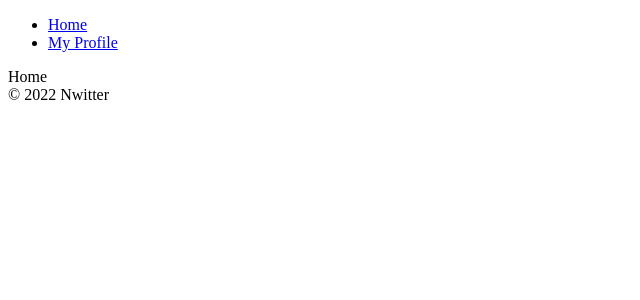
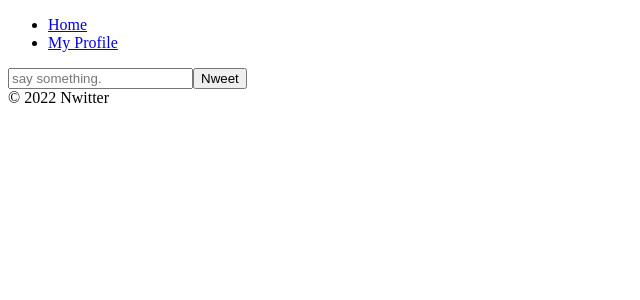
Before and after one commit to winkey83/nwitter_2022, a React (Create React App) app: page /#/ in a window 1280 px wide. Shown: the top 300 px of the page, without its empty margins (0-640 px from the left). Built offline with nearby package versions, Linux system fonts and the light colour scheme; no server answers; sample sign-in values are in the browser's storage.

Commit message:
fire store

```diff
--- a/src/fbase.js
+++ b/src/fbase.js
@@ -1,5 +1,6 @@
 import { initializeApp } from "firebase/app";
 import { getAuth } from "firebase/auth";
+import { getFirestore } from "firebase/firestore"
 
 // Your web app's Firebase configuration
 const firebaseConfig = {
@@ -14,3 +15,4 @@ const firebaseConfig = {
 // Initialize Firebase
 const app = initializeApp(firebaseConfig);
 export const authService = getAuth(app);
+export const dbService = getFirestore(app);
--- a/src/routes/Home.js
+++ b/src/routes/Home.js
@@ -1,3 +1,34 @@
-import React from "react";
-const Home = () => <span>Home</span>;
+import { dbService } from "fbase";
+import { collection, addDoc } from "firebase/firestore/lite";
+import React, { useState } from "react";
+const Home = () => {
+    const [nweet, setNweet] = useState("");
+
+    const onSubmit = (event) => {
+        event.preventDefault();
+        const col = collection(dbService, "nweets");
+        // addDoc(col, {
+        //     nweet,
+        //     createdAt: Date.now(),
+        // });
+
+        setNweet("");
+    };
+
+    const onChange = (event) => {
+        const {
+            target:{value}
+        } = event;
+        setNweet(value);
+    };
+
+    return (
+        <div>
+            <form onSubmit={onSubmit}>
+                <input value={nweet} onChange={onChange} type="text"  placeholder="say something." maxLength={120} />
+                <input type="submit" value="Nweet" />
+            </form>
+        </div>
+    )
+}
 export default Home;
```
